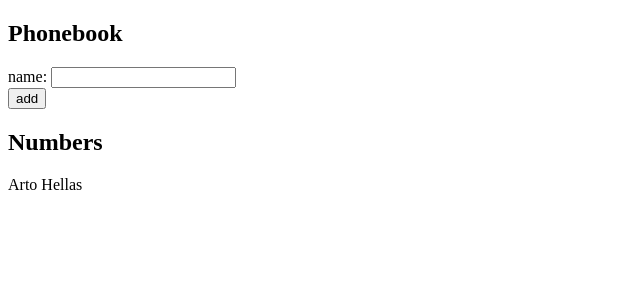
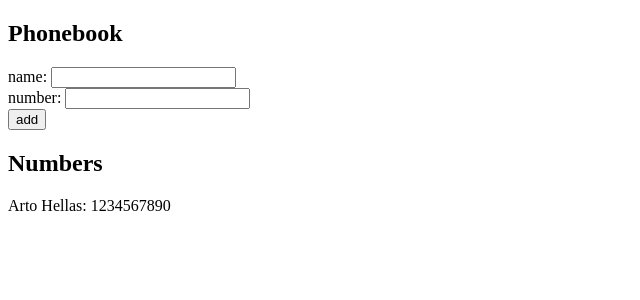
Before and after one commit to Jaathavan/FSO-2022-Exercise-Solutions, a React (Create React App) app in the folder part2/phonebook/: page / in a window 1280 px wide. Shown: the top 300 px of the page, without its empty margins (0-640 px from the left). Built offline with nearby package versions, Linux system fonts and the light colour scheme.

Commit message:
add number section with event handlers and condition + complete 2.8

```diff
--- a/part2/phonebook/src/App.js
+++ b/part2/phonebook/src/App.js
@@ -2,33 +2,47 @@ import { useState } from 'react'
 
 const App = () => {
   const [persons, setPersons] = useState([
-    { name: 'Arto Hellas' }
+    { name: 'Arto Hellas', number: 1234567890 }
   ])
   const [newName, setNewName] = useState('')
+  const [newNumber, setNewNumber] = useState('')
 
   const handleNameChange = (event) => {
     setNewName(event.target.value)
   }
 
-  const addName = (event) => {
+  const handleNumberChange = (event) => {
+    setNewNumber(event.target.value)
+  }
+
+  const addDetails = (event) => {
     event.preventDefault()
     const nameObject = {
-      name: newName
+      name: newName,
+      number: newNumber
     }
     if ((persons.filter(person => person.name === newName)).length > 0) {
       alert(`${newName} is already added to phonebook`)
     }
+    else if ((persons.filter(person => person.number === newNumber)).length > 0) {
+      alert(`${newNumber} is already added to phonebook`)
+    }
     else {
       setPersons(persons.concat(nameObject))
       setNewName('')
+      setNewNumber('')
     }
   }
+
   return (
     <div>
       <h2>Phonebook</h2>
-      <form onSubmit={addName}>
+      <form onSubmit={addDetails}>
         <div>
           name: <input value={newName} onChange={handleNameChange} />
+        </div>
+        <div>
+          number: <input value={newNumber} onChange={handleNumberChange} />
         </div>
         <div>
           <button type="submit">add</button>
@@ -36,7 +50,7 @@ const App = () => {
       </form>
       <h2>Numbers</h2>
       {persons.map(person =>
-        <div key={person.name}>{person.name}</div>
+        <div key={person.name}>{person.name}: {person.number}</div>
       )}
     </div>
   )
```
